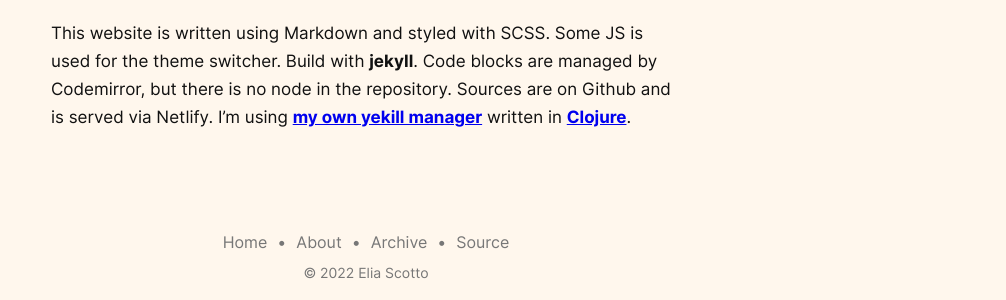
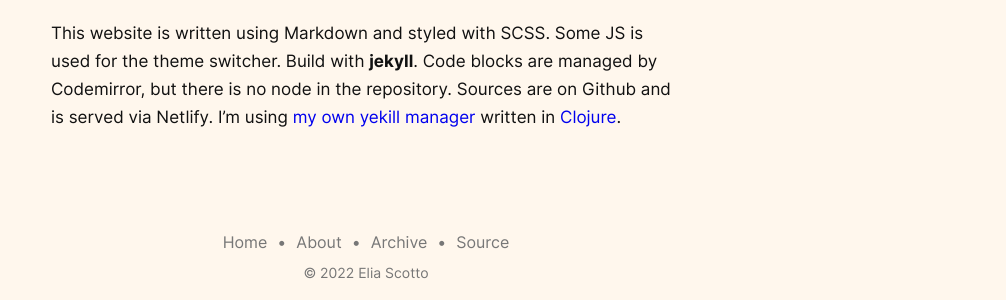
Before and after one commit to elias94/blog, a Jekyll site: the page built from src/about.md, in a window 1280 px wide. Shown: the part 1115-1415 px from the top of the page, without its empty margins (274-1280 px from the left). Built offline with Jekyll 4.4.1, drawn with Linux system fonts in a browser that asks for light colours; our own code applies the rules of GitHub Pages for plain Markdown files.

Commit message:
Fixed CSS

```diff
--- a/src/_sass/styles.scss
+++ b/src/_sass/styles.scss
@@ -189,6 +189,11 @@
 }
 
 .center {
+  a {
+    text-decoration: none;
+    font-weight: normal;
+  }
+
   .main-title {
     font-weight: 700;
     font-size: 5em;
--- a/src/about.md
+++ b/src/about.md
@@ -9,7 +9,7 @@
 I'm passionate about developing projects and prototiping ideas for the web.
 <br/><br/>
 If you want to discuss a project,
-<span style="text-decoration: underline;" title="look down!">
+<span style="text-decoration: underline;" title="see below">
   send me an email!
 </span>
 </div>
```
